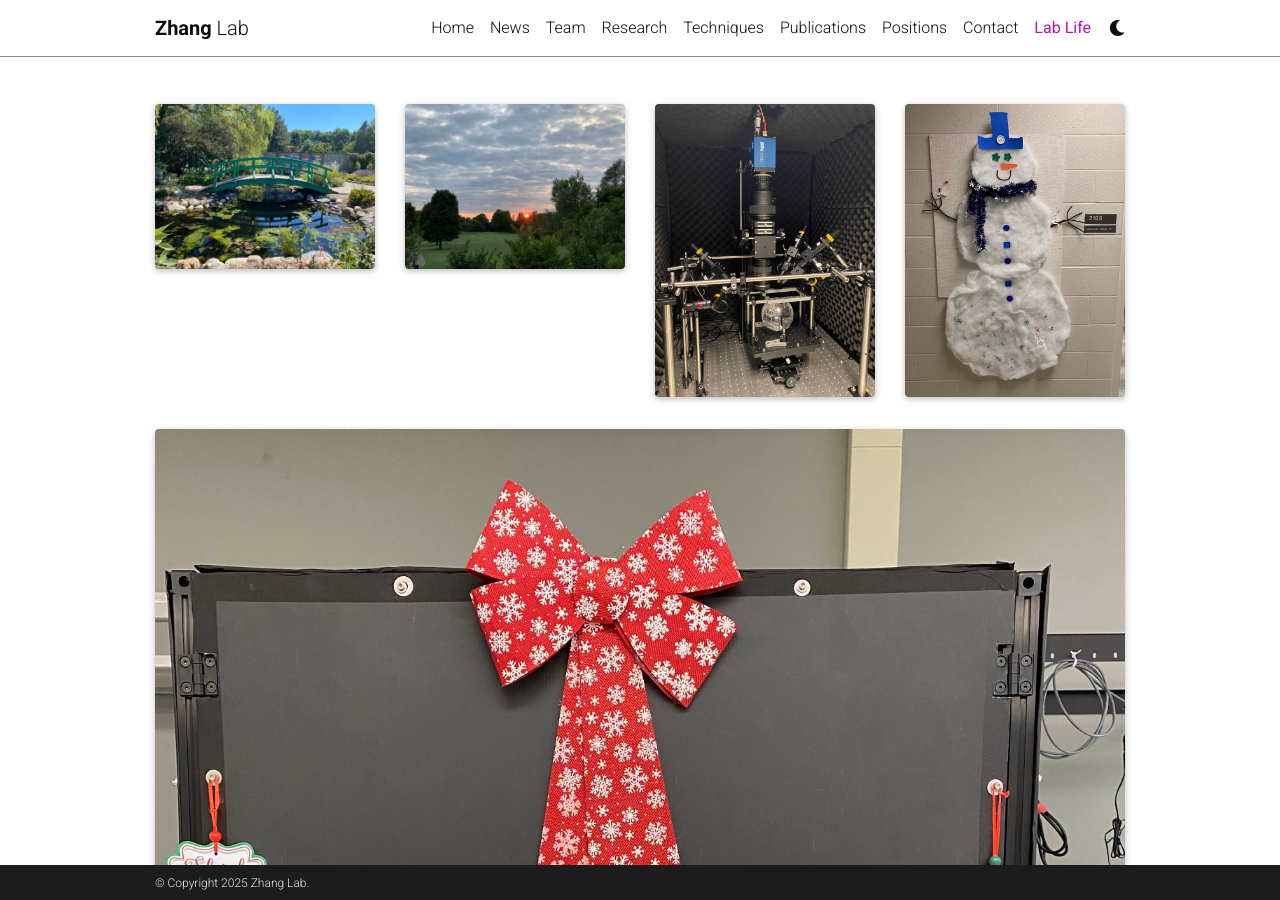
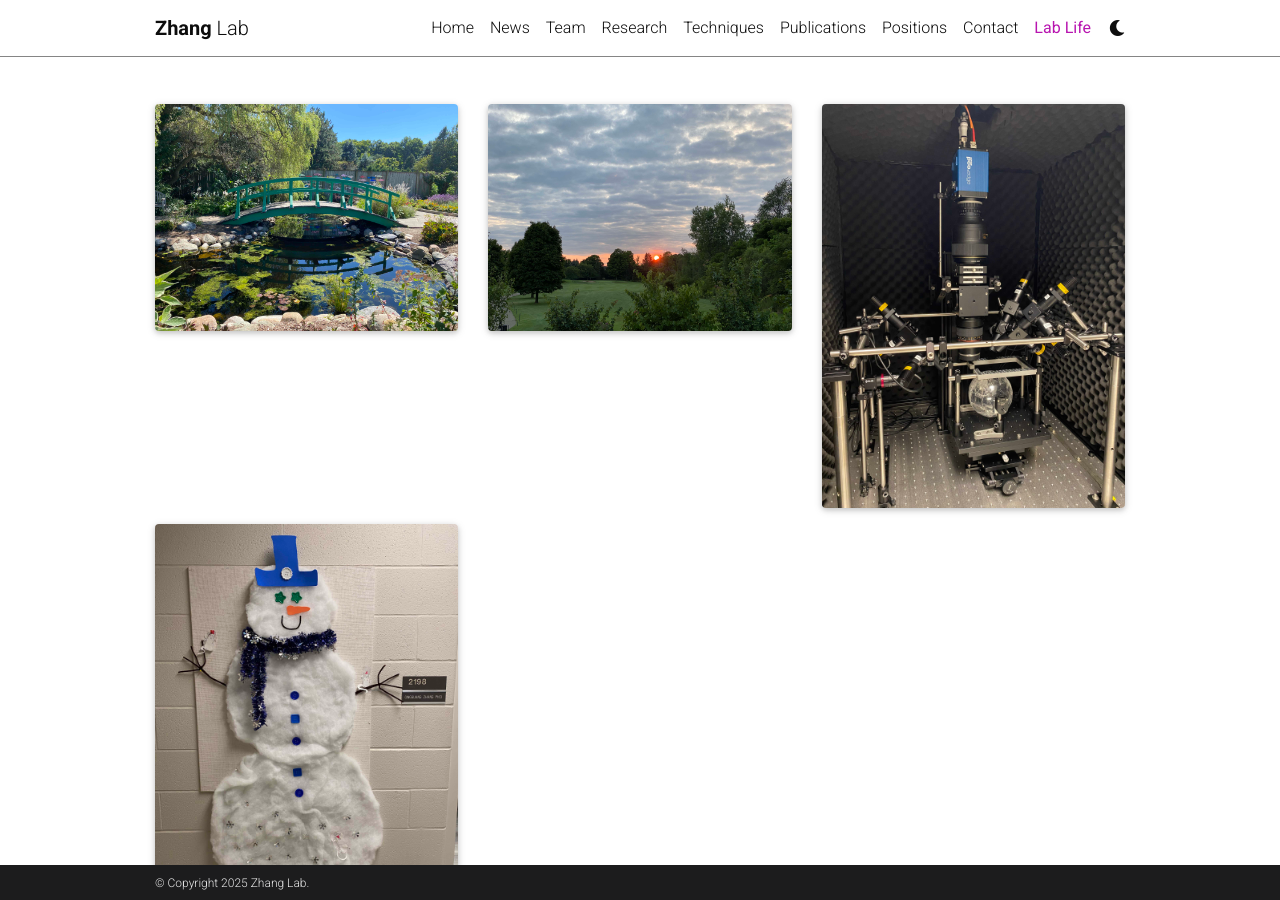
Before and after one commit to zhanglabmsu/zhanglabmsu.github.io, a Jekyll site: the page built from _pages/gallery.md, in a window 1280 px wide and 900 px high. Built offline with Jekyll 4.4.1, drawn with Linux system fonts in a browser that asks for light colours; full-size pictures stand in for the smaller copies a plugin makes; comment, search, counter and statistics services are not loaded; a style sheet for code colours, icons or effects is not loaded.

Commit message:
initial commit

```diff
--- a/_pages/gallery.md
+++ b/_pages/gallery.md
@@ -7,21 +7,21 @@
 nav_order: 7
 ---
 <div class="row mt-3">
-    <div class="col-sm mt-3 mt-md-0">
+    <div class="col-sm-4 mt-3 mt-md-0">
         {% include figure.html path="assets/img/gallery/garden_summer.jpg" class="img-fluid rounded z-depth-1" zoomable=true %}
     </div>
-    <div class="col-sm mt-3 mt-md-0">
+    <div class="col-sm-4 mt-3 mt-md-0">
         {% include figure.html path="assets/img/gallery/sunset.jpg" class="img-fluid rounded z-depth-1" zoomable=true %}
     </div>
-    <div class="col-sm mt-3 mt-md-0">
+    <div class="col-sm-4 mt-3 mt-md-0">
         {% include figure.html path="assets/img/gallery/wfom.jpg" class="img-fluid rounded z-depth-1" zoomable=true %}
     </div>
-    <div class="col-sm mt-3 mt-md-0">
+    <div class="col-sm-4 mt-3 mt-md-0">
         {% include figure.html path="assets/img/gallery/snowman_2024.jpg" class="img-fluid rounded z-depth-1" zoomable=true %}
     </div>
 </div>
 <div class="row mt-3">
-    <div class="col-sm mt-3 mt-md-0">
+    <div class="col-sm-4 mt-3 mt-md-0">
         {% include figure.html path="assets/img/gallery/christmas_2024.jpg" class="img-fluid rounded z-depth-1" zoomable=true %}
     </div>
 </div>
```
